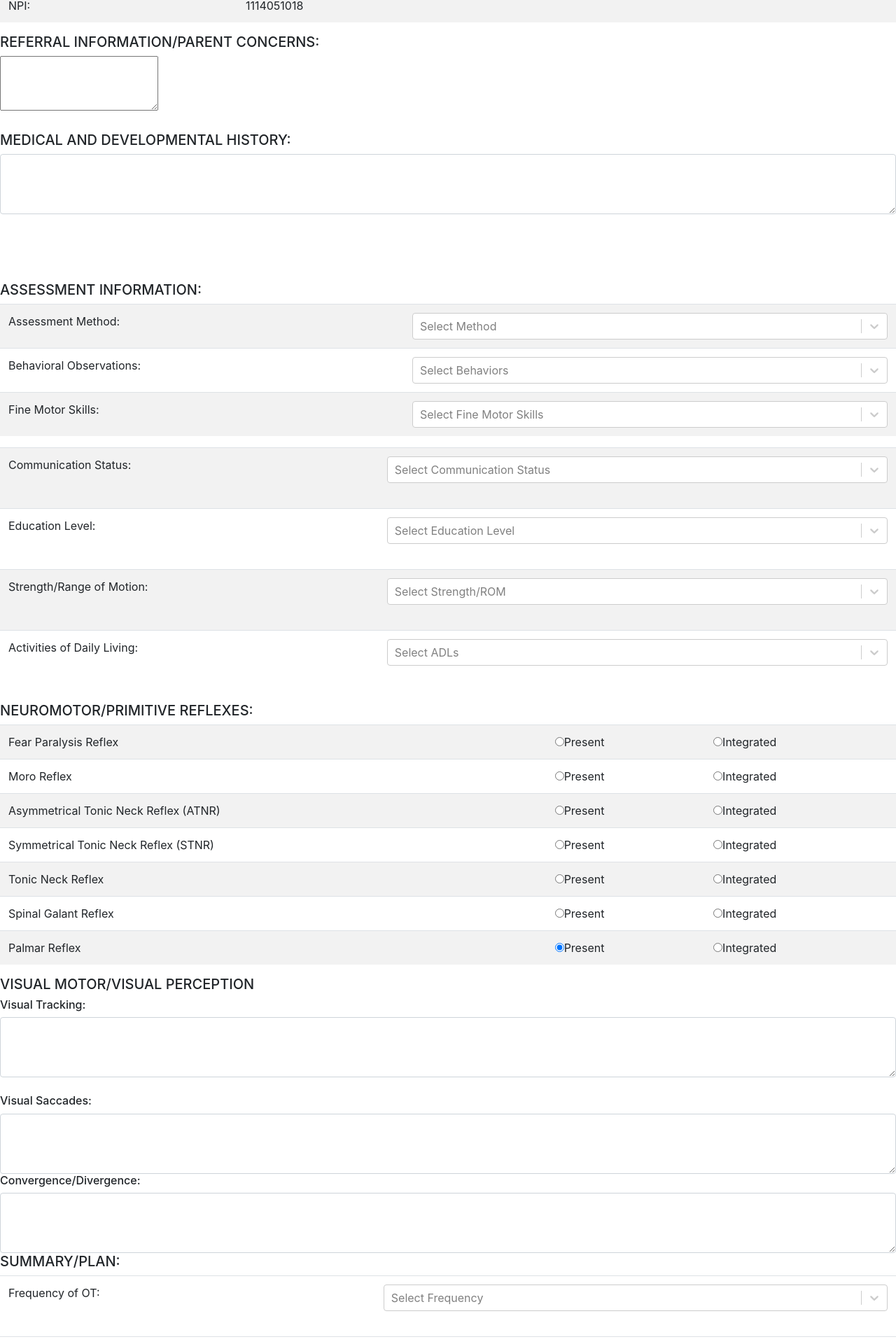
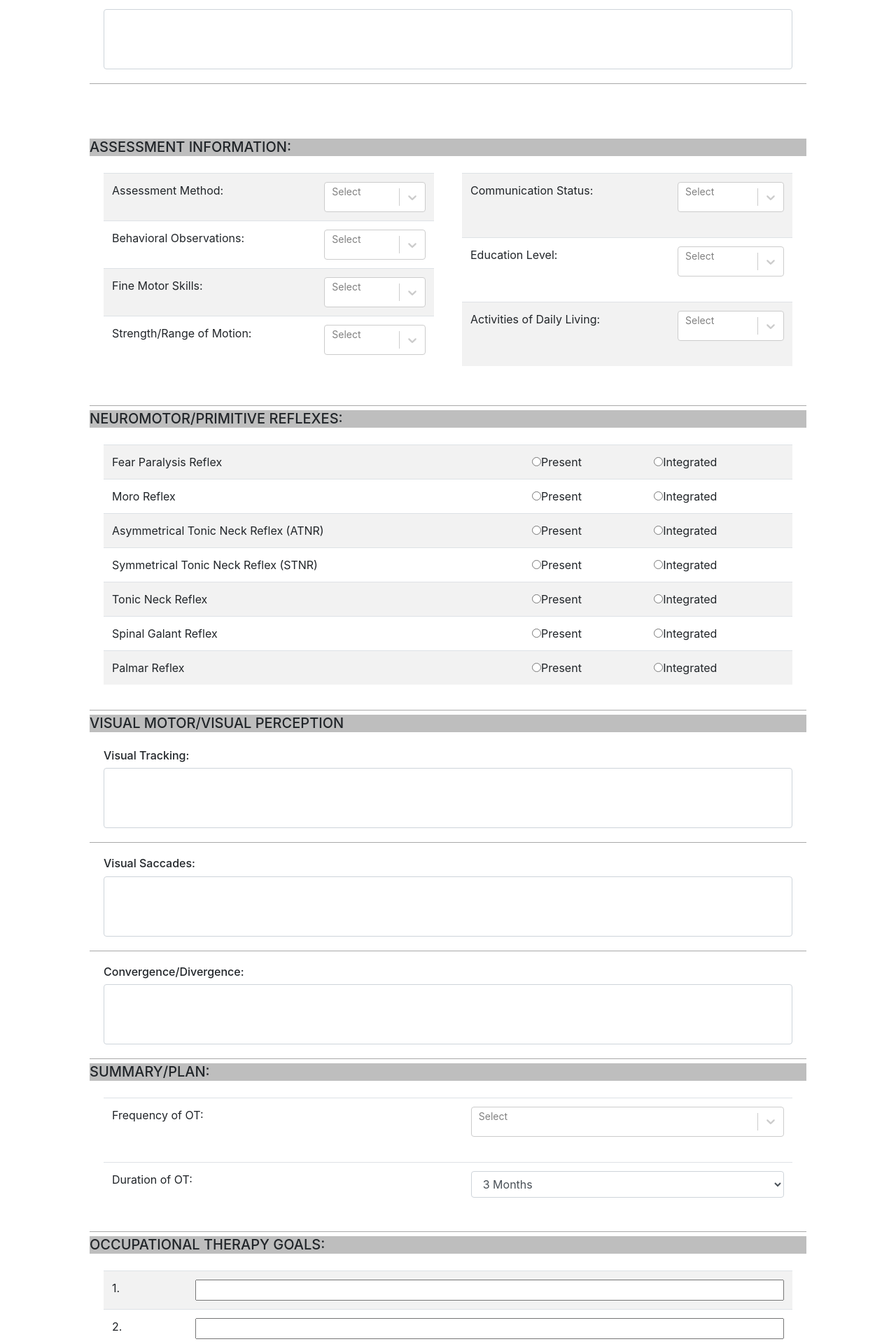
Before and after one commit to beanpot99/BrainsInMotionElectron, a React app: page /#/ in a window 1280 px wide. Shown: the part 713-2633 px from the top of the page at 70% size. Built offline with nearby package versions, Linux system fonts and the light colour scheme.

Commit message:
styling for clinic form done

```diff
--- a/src/js/views/ClinicForm.js
+++ b/src/js/views/ClinicForm.js
@@ -1,7 +1,7 @@
 import React, { useState } from "react";
 import Navbar from "../components/Navbar";
 import Select from "react-select";
-import Form from "react-bootstrap-form/lib/Form";
+import classes from "../views/viewStylesheets/ClinicForm.module.css";
 //TO-DO:
 //Automatically fills in the logged in user's information like name and signature
 export default function ClinicForm(){
@@ -25,13 +25,13 @@ export default function ClinicForm(){
     const[educationLevel, setEducationLevel]=useState("");
     const[strengthRangeMotion, setStrengthRangeMotion]=useState("");
     const[activitiesDailyLiving, setActivitiesDailyLiving]=useState("");
-    const[fearParalysis, setFearParalysis] = useState("present");
-     const[moro, setMoro] = useState("present");
-    const[atnr, setAtnr] = useState("present");
-    const[stnr, setStnr] = useState("present");
-    const[tonicNeck, setTonicNeck] = useState("present");
-    const[spinalGalant, setSpinalGalant] = useState("present");
-    const[palmar, setPalmar] = useState("present");
+    const[fearParalysis, setFearParalysis] = useState("");
+     const[moro, setMoro] = useState("");
+    const[atnr, setAtnr] = useState("");
+    const[stnr, setStnr] = useState("");
+    const[tonicNeck, setTonicNeck] = useState("");
+    const[spinalGalant, setSpinalGalant] = useState("");
+    const[palmar, setPalmar] = useState("");
     const[visualTracking,setVisualTracking]=useState("");
     const[visualSaccades,setVisualSaccades]=useState("");
     const[convergenceDivergence,setConvergenceDivergence] = useState("");
@@ -247,12 +247,12 @@ export default function ClinicForm(){
        <div className='content-wrapper'>
       <Navbar/>
 
-<header id="clinicHeader">
+<header className={classes.clinicHeader}>
     <h3 id="clinicHeading">Initial Occupational Therapy Evaluation</h3>
     </header>
 
-    <div className="sideBySideTables">
-        <div className="child">
+    <div className={classes.sideBySideTables}>
+        <div className={classes.child}>
             <table className="table table-striped">
                 <tbody>
                 <tr>
@@ -287,7 +287,7 @@ export default function ClinicForm(){
                 </tbody>
             </table>
         </div>
-        <div className="child">
+        <div className={classes.child}>
             <table className="table table-striped">
                 <tbody>
                 <tr>
@@ -319,31 +319,31 @@ export default function ClinicForm(){
             </table>
         </div>
     </div>
-<div className="sectionHeaders">
-    <h5 className="childSectionHeaders">REFERRAL INFORMATION/PARENT CONCERNS:</h5>
+<div className={classes.sectionHeaders}>
+    <h5 className={classes.childSectionHeaders}>REFERRAL INFORMATION/PARENT CONCERNS:</h5>
 </div>
-    <div className="sideBySideTables">
-            <div className="child2">
-                <textarea value={referral} id="textArea" name="form-control" rows="3" onChange={(e)=>setReferral(e.target.value)}></textarea>
+    <div className={classes.sideBySideTables}>
+            <div className={classes.child2}>
+                <textarea value={referral} className={`form-control ${classes.textArea}`} rows="3" onChange={(e)=>setReferral(e.target.value)}></textarea>
             </div><br/>
     </div>
-<div className="sectionHeaders">
-    <h5 className="childSectionHeaders">MEDICAL AND DEVELOPMENTAL HISTORY:</h5>
+<div className={classes.sectionHeaders}>
+    <h5 className={classes.childSectionHeaders}>MEDICAL AND DEVELOPMENTAL HISTORY:</h5>
 </div>
-    <div className="sideBySideTables">
-        <div className="child2">
-            <textarea value={medicalHistory} id="textArea" className="form-control" rows="3" onChange={(e)=>setMedicalHistory(e.target.value)}></textarea>
+    <div className={classes.sideBySideTables}>
+        <div className={classes.child2}>
+            <textarea value={medicalHistory} className={`form-control ${classes.textArea}`} rows="3" onChange={(e)=>setMedicalHistory(e.target.value)}></textarea>
             </div><br/>
         </div>
     </div>
     <br/>
     <br/>
     <br/>
-<div className="sectionHeaders">
-    <h5 className="childSectionHeaders">ASSESSMENT INFORMATION:</h5>
+<div className={classes.sectionHeaders}>
+    <h5 className={classes.childSectionHeaders}>ASSESSMENT INFORMATION:</h5>
 </div>
-<div className="sideBySideTables">
-    <div className="child">
+<div className={classes.sideBySideTables}>
+    <div className={classes.child}>
         <table className="table table-striped">
             <tbody>
             <tr>
@@ -351,7 +351,7 @@ export default function ClinicForm(){
                 <td>
                 <Select
                     className="dropdown"
-                    placeholder="Select Method"
+                    placeholder={<p className={classes.placeholder}>Select</p>}
                     value={
                       assessmentMethod
                         ? assessOptions.filter((obj) =>
@@ -372,7 +372,7 @@ export default function ClinicForm(){
                 <td>
                 <Select
                     className="dropdown"
-                    placeholder="Select Behaviors"
+                    placeholder={<p className={classes.placeholder}>Select</p>}
                     value={
                       behavioralObservations
                         ? behavioralOptions.filter((obj) =>
@@ -393,7 +393,7 @@ export default function ClinicForm(){
                 <td>
                 <Select
                     className="dropdown"
-                    placeholder="Select Fine Motor Skills"
+                    placeholder={<p className={classes.placeholder}>Select</p>}
                     value={
                       fineMotorSkills
                         ? fineMotorOptions.filter((obj) =>
@@ -409,10 +409,32 @@ export default function ClinicForm(){
                   />
                 </td>
             </tr>
+            <tr>
+                <td>Strength/Range of Motion:</td>
+                <td>
+                   <Select
+                    className="dropdown"
+                    placeholder={<p className={classes.placeholder}>Select</p>}
+                    value={
+                      strengthRangeMotion
+                        ? strengthROMOptions.filter((obj) =>
+                        strengthRangeMotion.includes(obj.value)
+                          )
+                        : ""
+                    }
+                    options={strengthROMOptions}
+                    onChange={(e)=>setStrengthRangeMotion(e.target.value)}
+                    isOptionDisabled={(option) => option.disabled}
+                    isMulti
+                    required
+                  />
+                    <br/>
+                </td>
+            </tr>
             </tbody>
         </table>
     </div>
-    <div className="child">
+    <div className={classes.child}>
         <table className="table table-striped">
             <tbody>
             <tr>
@@ -420,7 +442,7 @@ export default function ClinicForm(){
                 <td>
                 <Select
                     className="dropdown"
-                    placeholder="Select Communication Status"
+                    placeholder={<p className={classes.placeholder}>Select</p>}
                     value={
                       communicationStatus
                         ? commStatusOptions.filter((obj) =>
@@ -442,7 +464,7 @@ export default function ClinicForm(){
                 <td>
                 <Select
                     className="dropdown"
-                    placeholder="Select Education Level"
+                    placeholder={<p className={classes.placeholder}>Select</p>}
                     value={
                       educationLevel
                         ? edLevelOptions.filter((obj) =>
@@ -459,34 +481,13 @@ export default function ClinicForm(){
                     <br/>
                 </td>
             </tr>
-            <tr>
-                <td>Strength/Range of Motion:</td>
-                <td>
-                   <Select
-                    className="dropdown"
-                    placeholder="Select Strength/ROM"
-                    value={
-                      strengthRangeMotion
-                        ? strengthROMOptions.filter((obj) =>
-                        strengthRangeMotion.includes(obj.value)
-                          )
-                        : ""
-                    }
-                    options={strengthROMOptions}
-                    onChange={(e)=>setStrengthRangeMotion(e.target.value)}
-                    isOptionDisabled={(option) => option.disabled}
-                    isMulti
-                    required
-                  />
-                    <br/>
-                </td>
-            </tr>
+
             <tr>
                  <td>Activities of Daily Living:</td>
                 <td>
                 <Select
                     className="dropdown"
-                    placeholder="Select ADLs"
+                    placeholder={<p className={classes.placeholder}>Select</p>}
                     value={
                       activitiesDailyLiving
                         ? adlOptions.filter((obj) =>
@@ -507,11 +508,11 @@ export default function ClinicForm(){
         </table>
     </div>
 </div>
-<div className="sectionHeaders">
-    <h5 className="childSectionHeaders">NEUROMOTOR/PRIMITIVE REFLEXES:</h5>
+<div className={classes.sectionHeaders}>
+    <h5 className={classes.childSectionHeaders}>NEUROMOTOR/PRIMITIVE REFLEXES:</h5>
 </div>
-<div className="sideBySideTables">
-<div className="child2">
+<div className={classes.sideBySideTables}>
+<div className={classes.child2}>
     <table className="table table-striped">
         <tbody>
             <tr>
@@ -521,8 +522,8 @@ export default function ClinicForm(){
                 <td >
                     <input
                         type="radio"
-                        id="switch_present"
-                        name="switchToggle"
+                        // id="switch_present"
+                        // name="switchToggle"
                         value={fearParalysis}
                         checked={fearParalysis=="present"}
                         onChange={()=>{
@@ -534,8 +535,8 @@ export default function ClinicForm(){
                     <td>
                 <input
                         type="radio"
-                        id="switch_present"
-                        name="switchToggle"
+                        // id="switch_present"
+                        // name="switchToggle"
                         value={fearParalysis}
                         checked={fearParalysis=="integrated"}
                         onChange={()=>{
@@ -552,8 +553,8 @@ export default function ClinicForm(){
             <td >
                     <input
                         type="radio"
-                        id="switch_present"
-                        name="switchToggle"
+                        // id="switch_present"
+                        // name="switchToggle"
                         value={moro}
                         checked={moro=="present"}
                         onChange={()=>{
@@ -565,8 +566,8 @@ export default function ClinicForm(){
                     <td>
                 <input
                         type="radio"
-                        id="switch_present"
-                        name="switchToggle"
+                        // id="switch_present"
+                        // name="switchToggle"
                         value={moro}
                         checked={moro=="integrated"}
                         onChange={()=>{
@@ -581,8 +582,8 @@ export default function ClinicForm(){
             <td >
                     <input
                         type="radio"
-                        id="switch_present"
-                        name="switchToggle"
+                        // id="switch_present"
+                        // name="switchToggle"
                         value={atnr}
                         checked={atnr=="present"}
                         onChange={()=>{
@@ -594,8 +595,8 @@ export default function ClinicForm(){
                     <td>
                 <input
                         type="radio"
-                        id="switch_present"
-                        name="switchToggle"
+                        // id="switch_present"
+                        // name="switchToggle"
                         value={atnr}
                         checked={atnr=="integrated"}
                         onChange={()=>{
@@ -610,8 +611,8 @@ export default function ClinicForm(){
             <td >
                     <input
                         type="radio"
-                        id="switch_present"
-                        name="switchToggle"
+                        // id="switch_present"
+                        // name="switchToggle"
                         value={stnr}
                         checked={stnr=="present"}
                         onChange={()=>{
@@ -623,8 +624,8 @@ export default function ClinicForm(){
                     <td>
                 <input
                         type="radio"
-                        id="switch_present"
-                        name="switchToggle"
+                        // id="switch_present"
+                        // name="switchToggle"
                         value={stnr}
                         checked={stnr=="integrated"}
                         onChange={()=>{
@@ -639,8 +640,8 @@ export default function ClinicForm(){
             <td >
                     <input
                         type="radio"
-                        id="switch_present"
-                        name="switchToggle"
+                        // id="switch_present"
+                        // name="switchToggle"
                         value={tonicNeck}
                         checked={tonicNeck=="present"}
                         onChange={()=>{
@@ -652,8 +653,8 @@ export default function ClinicForm(){
                     <td>
                 <input
                         type="radio"
-                        id="switch_present"
-                        name="switchToggle"
+                        // id="switch_present"
+                        // name="switchToggle"
                         value={tonicNeck}
                         checked={tonicNeck=="integrated"}
                         onChange={()=>{
@@ -668,8 +669,8 @@ export default function ClinicForm(){
             <td >
                     <input
                         type="radio"
-                        id="switch_present"
-                        name="switchToggle"
+                        // id="switch_present"
+                        // name="switchToggle"
                         value={spinalGalant}
                         checked={spinalGalant=="present"}
                         onChange={()=>{
@@ -681,8 +682,8 @@ export default function ClinicForm(){
                     <td>
                 <input
                         type="radio"
-                        id="switch_present"
-                        name="switchToggle"
+                        // id="switch_present"
+                        // name="switchToggle"
                         value={spinalGalant}
                         checked={spinalGalant=="integrated"}
                         onChange={()=>{
@@ -697,8 +698,8 @@ export default function ClinicForm(){
             <td >
                     <input
                         type="radio"
-                        id="switch_present"
-                        name="switchToggle"
+                        // id="switch_present"
+                        // name="switchToggle"
                         value={palmar}
                         checked={palmar=="present"}
                         onChange={()=>{
@@ -710,8 +711,8 @@ export default function ClinicForm(){
                     <td>
                 <input
                         type="radio"
-                        id="switch_present"
-                        name="switchToggle"
+                        // id="switch_present"
+                        // name="switchToggle"
                         value={palmar}
                         checked={palmar=="integrated"}
                         onChange={()=>{
@@ -726,34 +727,34 @@ export default function ClinicForm(){
 </div>
 </div>
 
-<div className="sectionHeaders">
-    <h5 className="childSectionHeaders">VISUAL MOTOR/VISUAL PERCEPTION</h5>
+<div className={classes.sectionHeaders}>
+    <h5 className={classes.childSectionHeaders}>VISUAL MOTOR/VISUAL PERCEPTION</h5>
 
 </div>
-<div className="sideBySideTables">
-    <div className="child2">
+<div className={classes.sideBySideTables}>
+    <div className={classes.child2}>
 
         <h6 id="visualTracking">Visual Tracking:</h6>
-        <textarea value={visualTracking} onChange={(event)=>setVisualTracking(event.target.value)} id="textArea" className="form-control" rows="3"></textarea>
+    <textarea value={visualTracking} onChange={(event)=>setVisualTracking(event.target.value)} className={`form-control ${classes.textArea}`} rows="3"></textarea>
     </div><br/>
 </div>
-<div className="sideBySideTables">
-    <div className="child2">
+<div className={classes.sideBySideTables}>
+    <div className={classes.child2}>
         <h6 id="visualSaccades">Visual Saccades:</h6>
-        <textarea value={visualSaccades} onChange={(event)=>setVisualSaccades(event.target.value)} id="textArea" className="form-control" rows="3"></textarea>
+        <textarea value={visualSaccades} onChange={(event)=>setVisualSaccades(event.target.value)} className={`form-control ${classes.textArea}`} rows="3"></textarea>
     </div>
 </div>
-<div className="sideBySideTables">
-    <div className="child2">
+<div className={classes.sideBySideTables}>
+    <div className={classes.child2}>
         <h6 id="convergenceDivergence">Convergence/Divergence:</h6>
-        <textarea value={convergenceDivergence} onChange={(event)=>setConvergenceDivergence(event.target.value)} id="textArea" className="form-control" rows="3"></textarea>
+        <textarea value={convergenceDivergence} onChange={(event)=>setConvergenceDivergence(event.target.value)} className={`form-control ${classes.textArea}`} rows="3"></textarea>
     </div>
 </div>
-<div className="sectionHeaders">
-    <h5 className="childSectionHeaders">SUMMARY/PLAN:</h5>
+<div className={classes.sectionHeaders}>
+    <h5 className={classes.childSectionHeaders}>SUMMARY/PLAN:</h5>
 </div>
-<div className="sideBySideTables">
-<div className="child2">
+<div className={classes.sideBySideTables}>
+<div className={classes.child2}>
     <table className="table">
         <tbody>
         <tr>
@@ -761,7 +762,7 @@ export default function ClinicForm(){
             <td>
                    <Select
                     className="dropdown"
-                    placeholder="Select Frequency"
+                    placeholder={<p className={classes.placeholder}>Select</p>}
                     value={
                       frequencyOT
                         ? frequencyOptions.filter((obj) =>
@@ -780,7 +781,7 @@ export default function ClinicForm(){
         <tr>
             <td>Duration of OT:</td>
             <td>
-                <select className="form-control" value={durationOT} onChange={(e)=>setDurationOT(e.target.value)}>
+                <select className="form-control" value={durationOT} onChange={(e)=>setDurationOT(e.target.value)} >
                     <option value="3 months">3 Months</option>
                     <option value="6 months">6 Months</option>
             </select>
@@ -791,50 +792,50 @@ export default function ClinicForm(){
 </div>
 </div>
 {/* //////////////////////////////////////////////////////////////////////////////// */}
-<div className="sectionHeaders">
-    <h5 className="childSectionHeaders">OCCUPATIONAL THERAPY GOALS:</h5>
+<div className={classes.sectionHeaders}>
+    <h5 className={classes.childSectionHeaders}>OCCUPATIONAL THERAPY GOALS:</h5>
 </div>
-<div className="sideBySideTables2">
-    <div className="child2">
+<div className={classes.sideBySideTables2}>
+    <div className={classes.child2}>
         <table className="table table-striped">
             <tbody>
             <tr>
                 <td>1.</td>
                 <td>
-                    <input type="text" value={goalOne} onChange={(e)=>setGoalOne(e.target.value)} />
+                    <input type="text" value={goalOne} onChange={(e)=>setGoalOne(e.target.value)} className={classes.therapyGoals}/>
                 </td>
             </tr>
             <tr>
                 <td>2.</td>
                 <td>
-                <input type="text" value={goalTwo} onChange={(e)=>setGoalTwo(e.target.value)} />
+                <input type="text" value={goalTwo} onChange={(e)=>setGoalTwo(e.target.value)} className={classes.therapyGoals}/>
                 </td>
             </tr>
             <tr>
                 <td>3.</td>
                 <td>
-                <input type="text" value={goalThree} onChange={(e)=>setGoalThree(e.target.value)} />
+                <input type="text" value={goalThree} onChange={(e)=>setGoalThree(e.target.value)} className={classes.therapyGoals}/>
                 </td>
             </tr>
             <tr>
                 <td>4.</td>
                 <td>
-                <input type="text" value={goalFour} onChange={(e)=>setGoalFour(e.target.value)} />
+                <input type="text" value={goalFour} onChange={(e)=>setGoalFour(e.target.value)} className={classes.therapyGoals}/>
                 </td>
             </tr>
             </tbody>
         </table>
     </div>
 </div>
-<div className="sideBySideTables">
-    <div className="evaluatorName">
+<div className={classes.sideBySideTables}>
+    <div className={classes.evaluatorName}>
     <select className="form-control" value={therapistName} onChange={(e)=>setTherapistName(e.target.value)}>
                             <option value="Kristi Warren" name="kristiTherapistClinic">Kristi Warren</option>
                             <option value="New Therapist" name="newTherapistClinic">New therapist </option>
                         </select>
         <p className="h6">Evaluator Printed Name</p>
     </div><br/>
-    <div className="evaluatorName">
+    <div className={classes.evaluatorName}>
     <select className="form-control" value={therapistSignature} onChange={(e)=>setTherapistSignature(e.target.value)}>
                             <option value="Kristi Warren" name="kristiTherapistClinic">Kristi Warren</option>
                             <option value="New Therapist" name="newTherapistClinic">New therapist </option>
@@ -842,13 +843,14 @@ export default function ClinicForm(){
         <p className="h6">Evaluator Signature</p>
     </div>
 </div>
-    <div className="form-group"></div>
+    <div className={`form-group text-right ${classes.buttons}`}>
+        <div className={classes.submitButton}>
     <input type="submit" value="Submit" className="btn btn-success"/>
-
-    <div className="form-group"></div>
+      </div>
+      <div className={classes.resetButton}>
     <input type="reset" value="Reset" className="btn btn-success"/>
-
-
+    </div>
+    </div>
 </form>
     </>
   )
--- a/src/js/views/viewStylesheets/ClinicForm.module.css
+++ b/src/js/views/viewStylesheets/ClinicForm.module.css
@@ -0,0 +1,83 @@
+.clinicHeader{
+    display:flex;
+    justify-content:center;
+}
+
+.sideBySideTables{
+    height: 50%;
+    width: 80%;
+    display:flex;
+    align-items:flex-start;
+    justify-content:center;
+    border-bottom: 1px solid #a9a9a9;
+    margin:auto;
+}
+
+.child{
+    padding:20px;
+    width:100%;
+}
+
+.sectionHeaders{
+    height: 25px;
+    width: 80%;
+    display:flex;
+    align-items:center;
+    justify-content:center;
+    margin:auto;
+    margin-top:10px;
+}
+
+.childSectionHeaders{
+    width:100%;
+    height:25px;
+    background-color:#BEBEBE;
+}
+
+.child2{
+    padding:20px;
+    width:100%;
+}
+
+.sideBySideTables2{
+    height: 50%;
+    width: 80%;
+    display:flex;
+    align-items:flex-start;
+    justify-content:center;
+    margin:auto;
+}
+
+.evaluatorName{
+    display:flex-wrap;
+    align-items:flex-start;
+    justify-content:left;
+    width:100%;
+}
+
+.textArea{
+    resize:none;
+}
+
+.placeholder{
+    font-size: 14px;
+}
+
+.therapyGoals{
+    width: 100%;
+}
+
+.submitButton{
+    padding-right: 25px;
+    padding-top: 20px;
+}
+
+.resetButton{
+    padding-right: 25px;
+    padding-top: 20px;
+}
+
+.buttons{
+display: flex;
+margin-left:75%
+}
```
